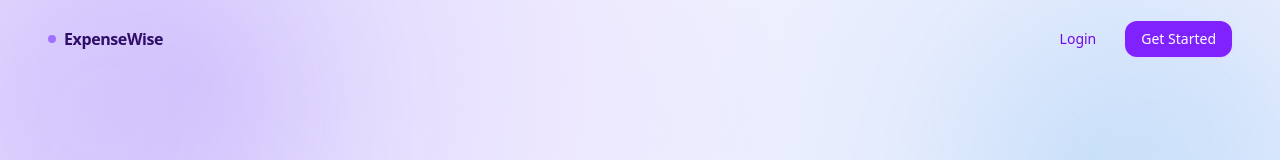
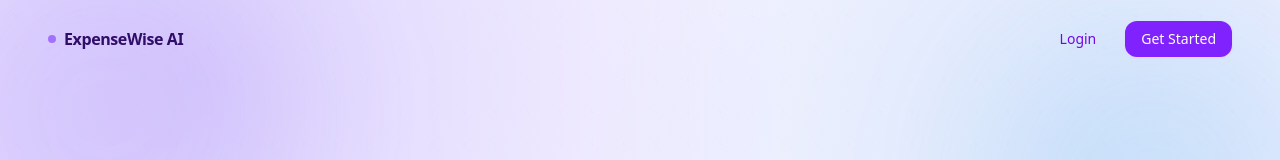
Before and after one commit to diljot0083/expensewise-ai, a React (Vite) app in the folder client/: page / in a window 1280 px wide. Shown: the top 160 px of the page. Built offline with nearby package versions, Linux system fonts and the light colour scheme; no server answers.

Commit message:
chore: rename app title to ExpenseWise AI

```diff
--- a/client/index.html
+++ b/client/index.html
@@ -4,7 +4,7 @@
     <meta charset="UTF-8" />
     <link rel="icon" type="image/svg+xml" href="/vite.svg" />
     <meta name="viewport" content="width=device-width, initial-scale=1.0" />
-    <title>Expense Tracker</title>
+    <title>ExpenseWise AI</title>
   </head>
   <body>
     <div id="root"></div>
--- a/client/src/components/Navbar.tsx
+++ b/client/src/components/Navbar.tsx
@@ -18,7 +18,7 @@ const Navbar = () => {
                 <div className="flex items-center gap-2.5">
                     <div className="w-2 h-2 rounded-full bg-violet-500 animate-pulse" />
                     <h1 className="text-base font-semibold tracking-tight text-violet-900 dark:text-white">
-                        ExpenseWise
+                        ExpenseWise AI
                     </h1>
                 </div>
 
--- a/client/src/pages/landing/Landing.tsx
+++ b/client/src/pages/landing/Landing.tsx
@@ -34,7 +34,7 @@ const Landing = () => {
         <div className="flex items-center gap-2">
           <div className="w-2 h-2 rounded-full bg-violet-500 animate-pulse" />
           <span className="text-base font-semibold tracking-tight text-violet-950">
-            ExpenseWise
+            ExpenseWise AI
           </span>
         </div>
         <div className="flex items-center gap-3">
--- a/client/src/pages/login/Login.tsx
+++ b/client/src/pages/login/Login.tsx
@@ -47,7 +47,7 @@ const Login = () => {
         <div className="flex items-center justify-center gap-2 mb-8">
           <div className="w-2 h-2 rounded-full bg-violet-500 animate-pulse" />
           <span className="text-base font-semibold tracking-tight text-violet-950">
-            ExpenseWise
+            ExpenseWise AI
           </span>
         </div>
 
--- a/client/src/pages/signup/Signup.tsx
+++ b/client/src/pages/signup/Signup.tsx
@@ -46,7 +46,7 @@ const Signup = () => {
                 <div className="flex items-center justify-center gap-2 mb-8">
                     <div className="w-2 h-2 rounded-full bg-violet-500 animate-pulse" />
                     <span className="text-base font-semibold tracking-tight text-violet-950">
-                        ExpenseWise
+                        ExpenseWise AI
                     </span>
                 </div>
 
```
